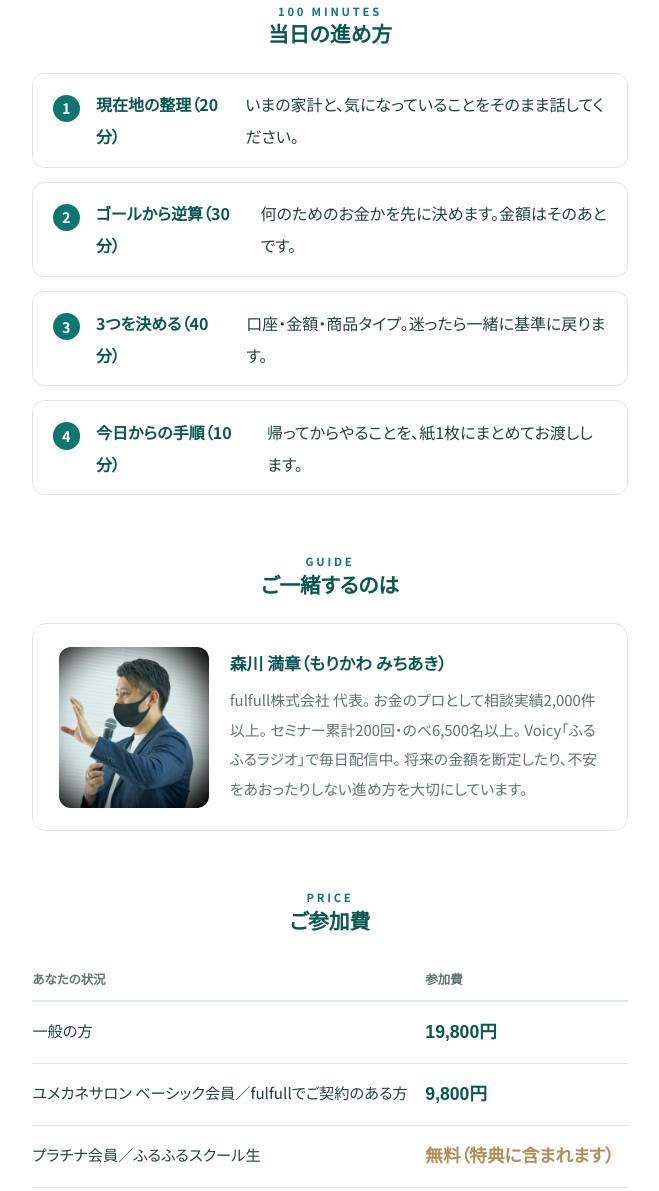
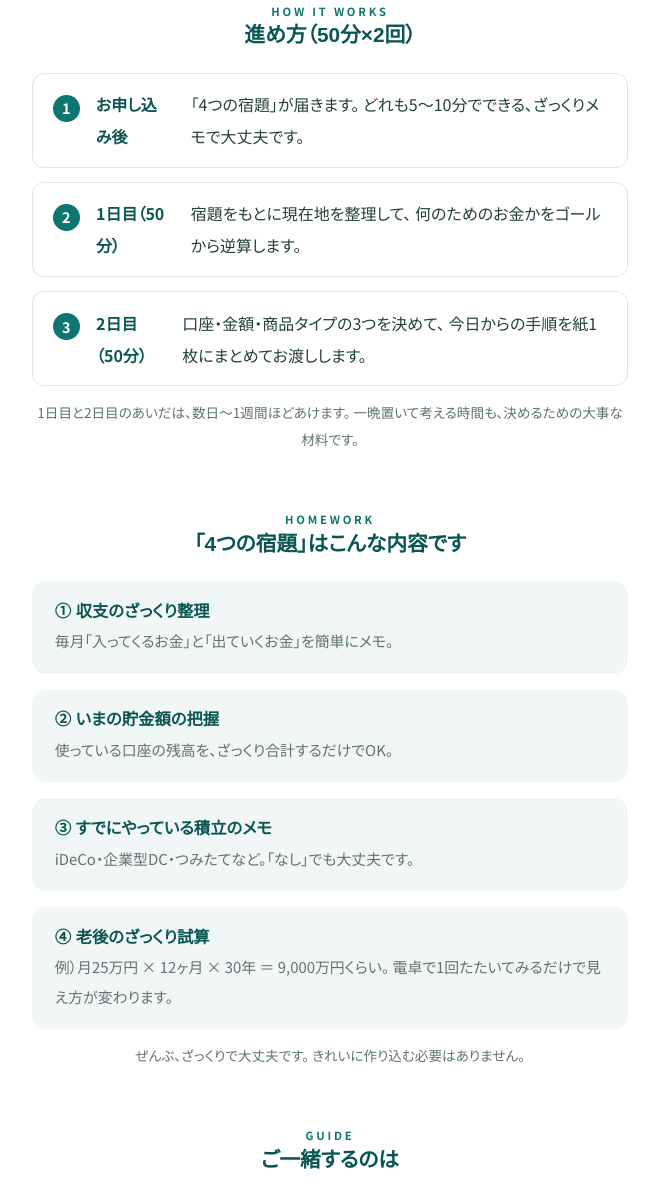
Before and after one commit to mm738966m-boop/nisa-kimeruhi, a plain HTML site: page index.html in a window 1280 px wide. Shown: the part 1258-2449 px from the top of the page, without its empty margins (310-969 px from the left). Drawn offline with Linux system fonts and the light colour scheme; a web font is replaced by a local one.

Commit message:
50分×2回構成に変更・4つの宿題を組み込み・OGP更新
Co-Authored-By: Claude Fable 5 <noreply@anthropic.com>

```diff
--- a/index.html
+++ b/index.html
@@ -3,11 +3,11 @@
 <head>
 <meta charset="UTF-8">
 <meta name="viewport" content="width=device-width, initial-scale=1.0">
-<title>わたしの新NISA、決める日｜1対1・100分</title>
-<meta name="description" content="迷い続けた新NISAを、100分で「決める」ところまで。口座・毎月の金額・商品タイプが、その日のうちに決まる1対1のオンライン個別サポートです。">
+<title>わたしの新NISA、決める日｜1対1・50分×2回</title>
+<meta name="description" content="迷い続けた新NISAを、2回の対話で「決める」ところまで。口座・毎月の金額・商品タイプが決まる、1対1のオンライン個別サポートです。">
 <meta property="og:type" content="website">
-<meta property="og:title" content="わたしの新NISA、決める日｜1対1・100分">
-<meta property="og:description" content="迷い続けた新NISAを、100分で「決める」ところまで。1対1のオンライン個別サポートです。">
+<meta property="og:title" content="わたしの新NISA、決める日｜1対1・50分×2回">
+<meta property="og:description" content="迷い続けた新NISAを、2回の対話で「決める」ところまで。1対1のオンライン個別サポートです。">
 <meta property="og:url" content="https://mm738966m-boop.github.io/nisa-kimeruhi/">
 <meta property="og:image" content="https://mm738966m-boop.github.io/nisa-kimeruhi/ogp.jpg">
 <meta property="og:image:width" content="1200">
@@ -77,10 +77,10 @@ footer{border-top:1px solid var(--line);color:var(--muted);font-size:.8rem;text-
 
 <div class="hero">
   <div class="hero-inner">
-    <span class="badge">1対1・100分・オンライン</span>
+    <span class="badge">1対1・50分×2回・オンライン</span>
     <h1>わたしの新NISA、決める日</h1>
     <p class="lede">迷い続けた新NISAを、
-100分で「決める」ところまで。</p>
+2回の対話で「決める」ところまで。</p>
     <p class="lede2">決めるのはあなた。
 私は、決めるための道具と順番をそろえます。</p>
     <a class="cta" href="https://lin.ee/oSx7uicx">LINEで「決める日」と送って申し込む<small>日程とご案内を個別にお返事します</small></a>
@@ -113,13 +113,34 @@ footer{border-top:1px solid var(--line);color:var(--muted);font-size:.8rem;text-
 </section>
 
 <section>
-  <h2><span class="en">100 MINUTES</span>当日の進め方</h2>
+  <h2><span class="en">HOW IT WORKS</span>進め方（50分×2回）</h2>
   <ol class="steps">
-    <li><b>現在地の整理（20分）</b>いまの家計と、気になっていることをそのまま話してください。</li>
-    <li><b>ゴールから逆算（30分）</b>何のためのお金かを先に決めます。金額はそのあとです。</li>
-    <li><b>3つを決める（40分）</b>口座・金額・商品タイプ。迷ったら一緒に基準に戻ります。</li>
-    <li><b>今日からの手順（10分）</b>帰ってからやることを、紙1枚にまとめてお渡しします。</li>
+    <li><b>お申し込み後</b>「4つの宿題」が届きます。
+どれも5〜10分でできる、ざっくりメモで大丈夫です。</li>
+    <li><b>1日目（50分）</b>宿題をもとに現在地を整理して、
+何のためのお金かをゴールから逆算します。</li>
+    <li><b>2日目（50分）</b>口座・金額・商品タイプの3つを決めて、
+今日からの手順を紙1枚にまとめてお渡しします。</li>
   </ol>
+  <p class="note">1日目と2日目のあいだは、数日〜1週間ほどあけます。
+一晩置いて考える時間も、決めるための大事な材料です。</p>
+</section>
+
+<section>
+  <h2><span class="en">HOMEWORK</span>「4つの宿題」はこんな内容です</h2>
+  <div class="cards">
+    <div class="card"><h3>① 収支のざっくり整理</h3>
+    <p>毎月「入ってくるお金」と「出ていくお金」を簡単にメモ。</p></div>
+    <div class="card"><h3>② いまの貯金額の把握</h3>
+    <p>使っている口座の残高を、ざっくり合計するだけでOK。</p></div>
+    <div class="card"><h3>③ すでにやっている積立のメモ</h3>
+    <p>iDeCo・企業型DC・つみたてなど。「なし」でも大丈夫です。</p></div>
+    <div class="card"><h3>④ 老後のざっくり試算</h3>
+    <p>例）月25万円 × 12ヶ月 × 30年 ＝ 9,000万円くらい。
+電卓で1回たたいてみるだけで見え方が変わります。</p></div>
+  </div>
+  <p class="note">ぜんぶ、ざっくりで大丈夫です。
+きれいに作り込む必要はありません。</p>
 </section>
 
 <section>
@@ -172,8 +193,9 @@ Voicy「ふるふるラジオ」で毎日配信中。
     <p class="a">大丈夫です。
 むしろ「調べる前」のほうが、まっすぐ決められることが多いです。</p></div>
     <div class="qa"><p class="q">準備するものはありますか？</p>
-    <p class="a">毎月の収支がざっくり分かるものがあれば十分です。
-なくても当日一緒に整理できます。</p></div>
+    <p class="a">お申し込み後に「4つの宿題」をお送りします。
+どれも5〜10分でできる、ざっくりメモで大丈夫です。
+間に合わなくても、1日目に一緒に整理できます。</p></div>
     <div class="qa"><p class="q">支払い方法は？</p>
     <p class="a">お申し込み後のご案内でお伝えします。
 該当価格の確認が先なので、先にお支払いいただくことはありません。</p></div>
```
Also changed, not shown: tokusho.html (+1 -1 lines), ogp.jpg.
